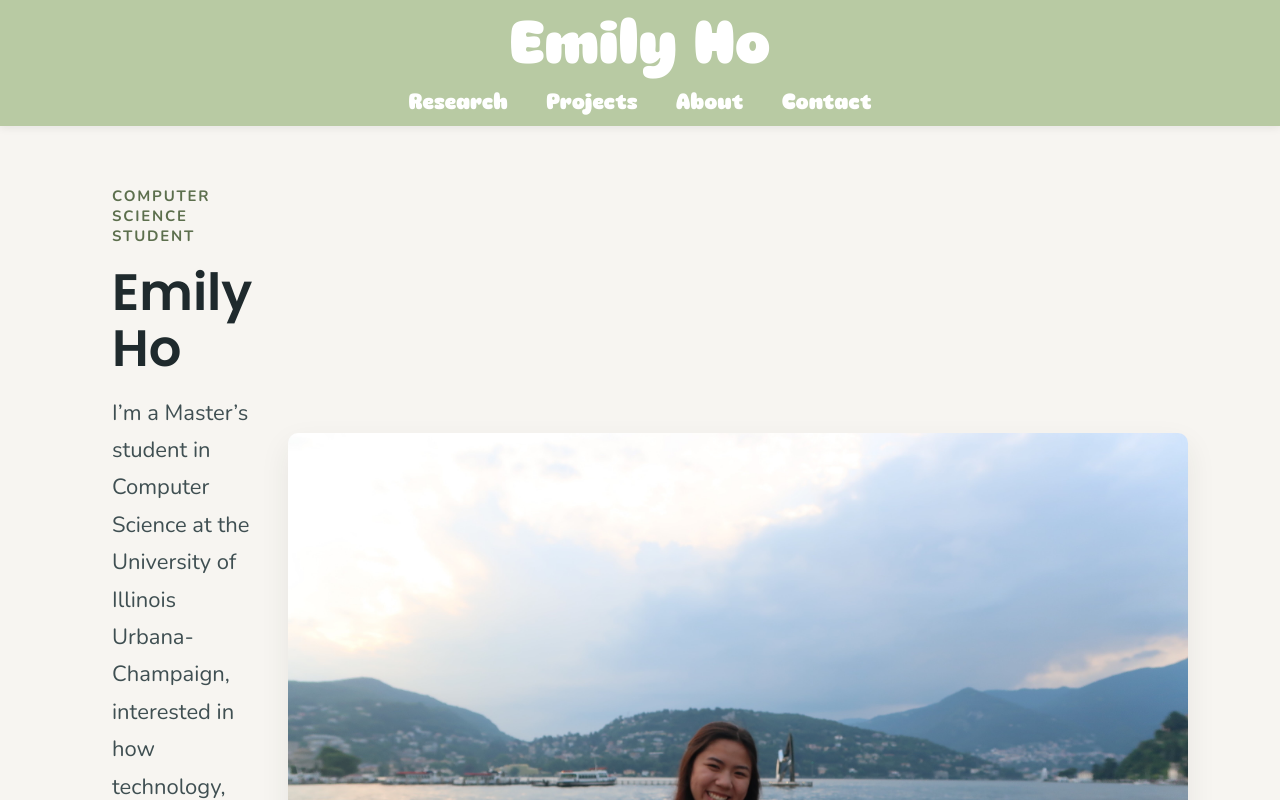
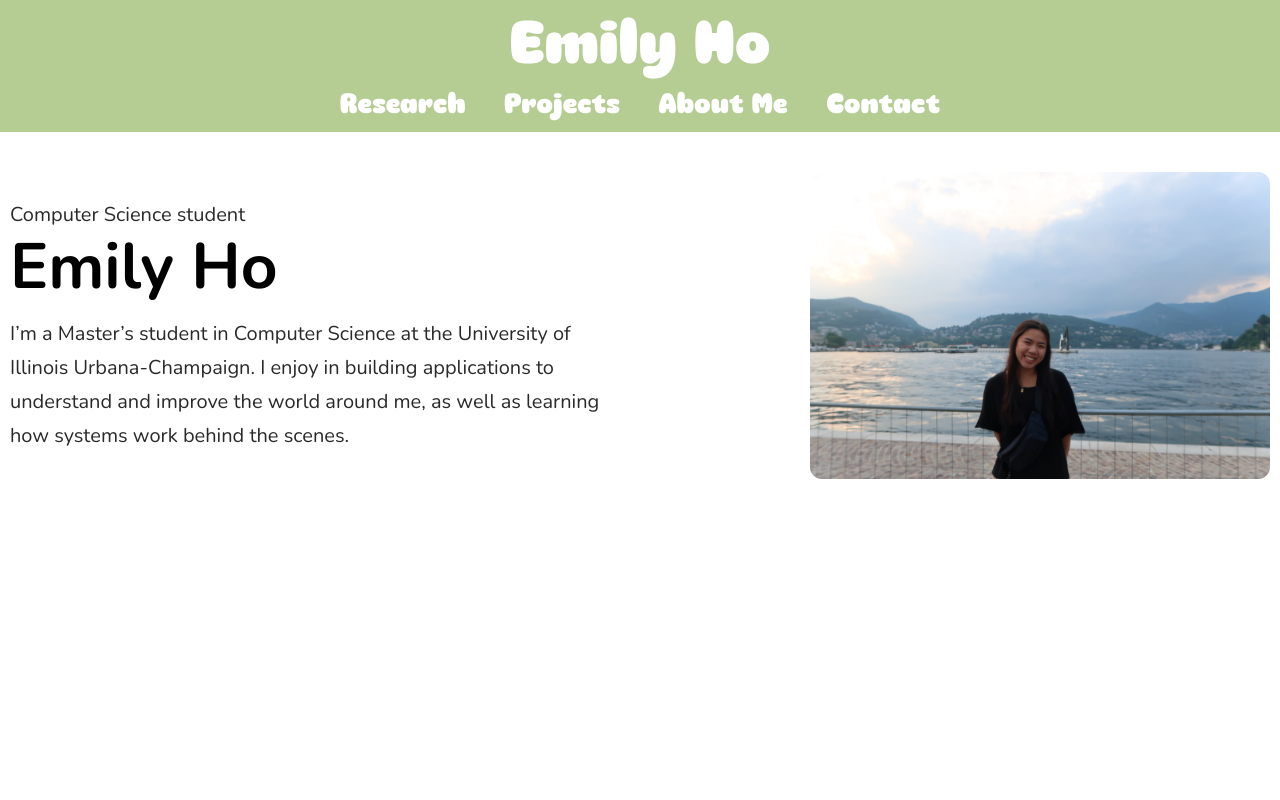
Before and after one commit to emilyho14/personal-website, a React (Vite) app: page / in a window 1280 px wide. Shown: the top 800 px of the page. Built offline with nearby package versions, Linux system fonts and the light colour scheme.

Commit message:
styling changes

```diff
--- a/src/App.css
+++ b/src/App.css
@@ -23,6 +23,13 @@
   .computer-wrapper {
     width: clamp(260px, 70vw, 480px);
   }
+  .simple-home {
+    grid-template-columns: 1fr;
+  }
+  .header-nav {
+    gap: 0.8rem 1.1rem;
+    flex-wrap: wrap;
+  }
 }
 
 html {
@@ -32,22 +39,15 @@ html {
 body {
   font-family: 'Nunito', 'ubuntu';
   margin: 0;
-  background: #f7f5f1;
-  color: #1f2a2d;
-}
-
-#root {
-  min-height: 100vh;
 }
 
 .header-bar {
   font-family: 'mochi';
   text-align: center;
   width: 100%;
-  background: #b8caa3;
+  background: #b5cc93;
   color: white;
   padding-top: 15px;
-  box-shadow: 0 2px 8px rgba(27, 42, 31, 0.08);
 }
 
 .header-title {
@@ -67,11 +67,11 @@ body {
   justify-content: center;
   gap: 3vw;
   margin-bottom: 10px;
-  font-size: clamp(1.1rem, 1.1vw + 0.4rem, 2rem);
+  font-size: clamp(1.4rem, 1.3vw + 0.2rem, 4.0rem);
 }
 
 .header-nav a {
-  transition: opacity 0.2s ease-in-out, transform 0.2s ease-in-out;
+  transition: transform 0.2s ease-in-out;
   margin-bottom: 10px;
 }
 
@@ -85,7 +85,7 @@ body {
 .header-title a:active,
 .header-nav a:active {
   color: #fffff0;
-  transform: translateY(-1px);
+  transform: scale(1.17);
 }
 
 .content {
@@ -93,26 +93,52 @@ body {
 }
 
 .routes {
-  padding: 24px 16px 40px;
-  max-width: 1100px;
-  margin: 0 auto;
+  padding: 10px;
 }
 
-.about-page,
-.home-page {
+.simple-home {
+  display: grid;
+  grid-template-columns: 1.1fr 0.9fr;
+  align-items: center;
+  gap: 2rem;
+  padding: 1rem 0;
+}
+
+.simple-home-copy {
+  display: flex;
+  flex-direction: column;
+  justify-content: center;
+}
+
+.simple-home-copy h1 {
+  font-size: clamp(2.5rem, 5vw, 4rem);
+  margin-bottom: 0.75rem;
+  line-height: 1.1;
+}
+
+.simple-home-copy p {
+  max-width: 620px;
+  line-height: 1.7;
+  color: #2a2a2a;
+}
+
+.home-photo-wrap {
+  width: min(460px, 100%);
+  margin-left: auto;
+  overflow: hidden;
+  border-radius: 12px;
+}
+
+.home-photos {
+  display: block;
   width: 100%;
+  height: auto;
+  object-fit: cover;
 }
 
 .about-interests-div {
-  margin: 40px 0 10px;
+  margin: 10px;
   text-align: center;
-}
-
-.about-interests-div h2,
-.about-info p,
-.home-copy h1,
-.home-copy p {
-  margin: 0;
 }
 
 .about-interests-cards-div {
@@ -124,102 +150,60 @@ body {
 
 .about-info {
   display: grid;
-  gap: 18px;
-  padding: 18px 12px 8px;
-  font-size: 1.15rem;
-  line-height: 1.7;
+  gap: 0.8rem;
+  padding-left: 1rem;
+  padding-right: 1rem;
+  font-size: 1rem;
+  line-height: 1.8;
 }
 
-.about-info p {
-  max-width: 760px;
+.about-info div {
+  background: transparent;
+  border: none;
+  padding: 0;
 }
 
-.home-page {
-  padding-top: 8px;
+.contact-container {
+  background-color: white;
+  width: 97%;
+  margin: 10px auto;
+  padding: 15px;
+  border-radius: 15px;
+  font-size: 20px;
 }
 
-.home-hero {
-  display: grid;
-  grid-template-columns: 1.1fr 1fr;
-  align-items: center;
-  gap: 36px;
-  padding: 18px 6px 10px;
+.contact-icons {
+  display: flex;
+  justify-content: center;
+  gap: 25px;
+  font-size: 2rem;
+  margin-top: 10px;
 }
 
-.home-copy {
-  display: grid;
-  gap: 18px;
+.contact-icons a {
+  color: #3383C7;
+  transition: transform 0.2s ease, color 0.2s ease;
 }
 
-.eyebrow {
-  color: #5c6f4d;
-  text-transform: uppercase;
-  letter-spacing: 0.12em;
-  font-size: 0.75rem;
-  font-weight: 700;
+.contact-icons a:hover {
+  transform: scale(1.3);
+  color: #87539B;
 }
 
-.home-copy h1 {
-  font-size: clamp(2.4rem, 4vw, 4rem);
-  line-height: 1.1;
-  font-family: 'Poppins', 'Nunito', sans-serif;
-  color: #1f2a2d;
-}
-
-.home-intro {
-  max-width: 620px;
-  font-size: 1.1rem;
-  line-height: 1.7;
-  color: #3f4f52;
-}
-
-.home-actions {
-  display: flex;
-  flex-wrap: wrap;
-  gap: 12px;
-}
-
-.home-actions a {
-  display: inline-flex;
-  align-items: center;
-  justify-content: center;
-  padding: 0.75rem 1.2rem;
-  border-radius: 999px;
-  background: #dfe8d0;
-  color: #1f2a2d;
-  text-decoration: none;
-  font-weight: 600;
-  transition: background 0.2s ease, transform 0.2s ease;
-}
-
-.home-actions a:hover {
-  background: #cfe0b9;
-  transform: translateY(-1px);
-}
-
-.home-me-photos{
-  width: min(800px, 100%);
-  aspect-ratio: 3 / 2;
-  margin: 0 auto;
-  position: relative;
-  overflow: hidden;
-  border-radius: 18px;
-  display: grid;
-  place-items: center;
-  box-shadow: 0 12px 30px rgba(32, 46, 38, 0.08);
-}
-
-.home-photos{
-  display: block;
-  width: 100%;
-  height: 100%;
-  object-fit: cover;
-}
-
-.about-interests-div h2 {
-  font-size: 2rem;
-  margin-bottom: 18px;
-  font-family: 'Poppins', 'Nunito', sans-serif;
+@media (max-width: 850px) {
+  .simple-home {
+    grid-template-columns: 1fr;
+  }
+  .home-photo-wrap {
+    margin-left: 0;
+    width: 100%;
+  }
+  .items-container {
+    flex-direction: column;
+  }
+  .computer-wrapper {
+    width: clamp(260px, 70vw, 480px);
+  }
 }
 
 .cards {
--- a/src/App.jsx
+++ b/src/App.jsx
@@ -17,7 +17,7 @@ export default function App() {
        <nav className="header-nav">
         <Link to="/Research">Research</Link>
         <Link to="/Projects">Projects</Link>
-        <Link to="/About">About</Link>
+        <Link to="/About" element={<About />}>About Me</Link>
         <Link to="/Contact">Contact</Link>
       </nav>
       </div>
--- a/src/pages/About.jsx
+++ b/src/pages/About.jsx
@@ -1,4 +1,5 @@
 import { useState } from "react";
+import illini from "../../images/illini.png"
 import CS_GGIS from "./CS_GGIS";
 import Card from "../components/card";
 
@@ -66,24 +67,19 @@ export default function About() {
     ]);
 
     return (
-    <div className="about-page">
+    <div>
         <div className="about-info">
-            <p>
-              I’m a first-year Master’s student in Computer Science at the University of
-              Illinois Urbana-Champaign. I completed my B.S. in Computer Science + Geography
-              &amp; Geographic Information Science at the same institution, where my interest in
-              computational problem solving and spatial thinking began to grow.
-            </p>
-            <p>
-              My work is shaped by a broader interest in how technology, data, and design can
-              help people understand complex systems in a more intuitive and meaningful way.
-            </p>
+            <div>
+                Master's of Computer Science (MCS) - University of Illinois at Urbana Champaign [Expected December 2026]
+            </div>
+            <div>
+                B.S. Computer Science + Geography & Geographic Information Science (CS + GGIS)  - University of Illinois at Urbana Champaign [May 2025]
+            </div>
+
         </div>
-
         <CS_GGIS />
-
         <div className="about-interests-div">
-            <h2>Beyond the work</h2>
+            <h2> Beyond School and Work </h2>
             <div className="cards">
                 {cards.map((card, i) => (
                     <Card key={i} card={card} />
--- a/src/pages/Contact.jsx
+++ b/src/pages/Contact.jsx
@@ -32,7 +32,6 @@ function Contact() {
                 </a>
             </p>
         </div>
-
     );
 }
 
--- a/src/pages/Home.jsx
+++ b/src/pages/Home.jsx
@@ -26,32 +26,24 @@ export default function Home() {
   }, [paused, images.length]);
 
   return (
-    <div className="home-page">
-      <section className="home-hero">
-        <div className="home-copy">
-          <p className="eyebrow">Computer Science student</p>
+    <div className="simple-home">
+      <div className="simple-home-copy">
+        <p className="small-label">Computer Science student</p>
         <h1>Emily Ho</h1>
-          <p className="home-intro">
+        <p>
           I’m a Master’s student in Computer Science at the University of Illinois
-            Urbana-Champaign, interested in how technology, data, and design can help
-            people better understand the world around them.
+          Urbana-Champaign. I enjoy in building applications to
+          understand and improve the world around me, as well as learning how systems work behind the scenes.
         </p>
-          <div className="home-actions">
-            <Link to="/About">About</Link>
-            <Link to="/Projects">Projects</Link>
-            <Link to="/Contact">Contact</Link>
-          </div>
       </div>
 
       <div
-          className="home-me-photos"
-          style={{ "--bg": `url(${images[i]})` }}
+        className="home-photo-wrap"
         onMouseEnter={() => setPaused(true)}
         onMouseLeave={() => setPaused(false)}
       >
         <img src={images[i]} alt="Emily Ho" className="home-photos" />
       </div>
-      </section>
     </div>
   );
 }
```
Also changed, not shown: 1 other file (tests, documents, lock files or other folders). Lines whose indentation alone changed are shown as unchanged.
